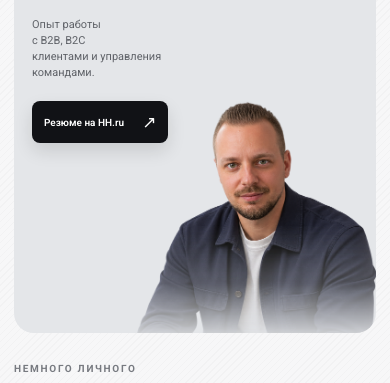
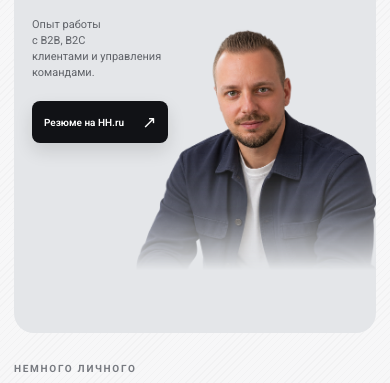
Before and after one commit to grachevandy-star/grachev-job, a plain HTML site: page jti1/index.html in a window 390 px wide. Shown: the part 189-572 px from the top of the page. Drawn offline with Linux system fonts and the light colour scheme.

Commit message:
Add files via upload

```diff
--- a/jti1/styles.css
+++ b/jti1/styles.css
@@ -1052,7 +1052,7 @@ body.modal-open {
     width: 72%;
     height: 118%;
     right: -2%;
-    bottom: -2%;
+    bottom: 14%;
     z-index: 1;
   }
 
@@ -1079,6 +1079,6 @@ body.modal-open {
     width: 72%;
     height: 118%;
     right: -3%;
-    bottom: -2%;
+    bottom: 14%;
   }
 }
```
